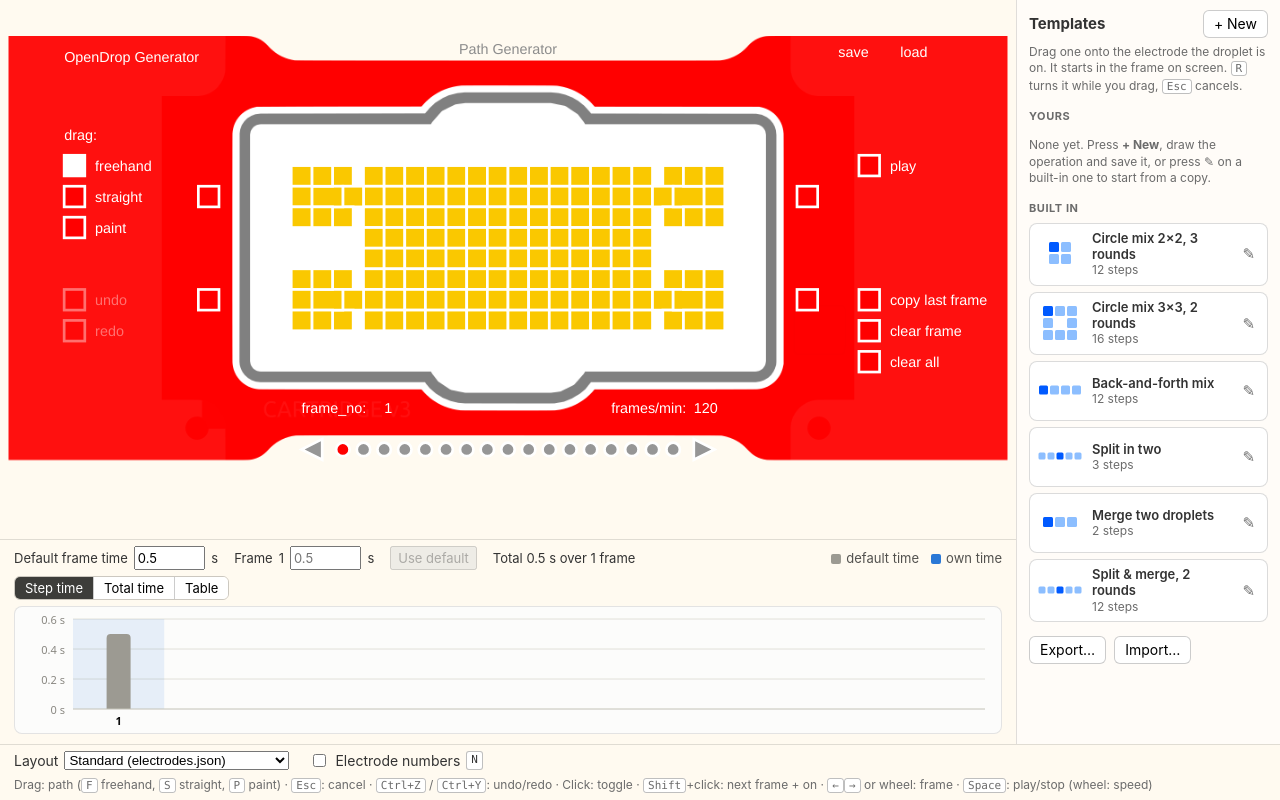
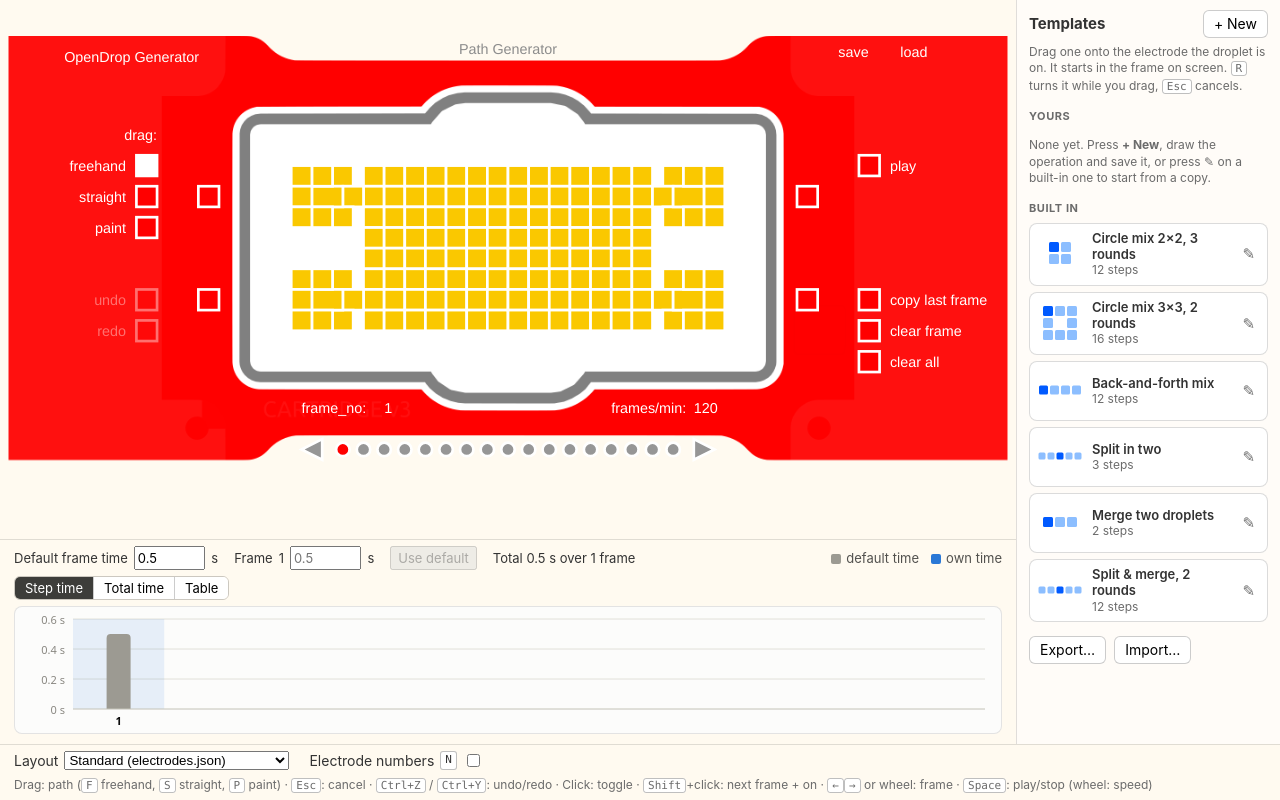
Before and after one commit to ostryJR/NanoSyd_OpenDrop_software, a plain HTML site: page index.html in a window 1280 px wide. Drawn offline with Linux system fonts and the light colour scheme.

Commit message:
Put labels before their boxes on the left and in the bottom bar
The drag tool switch and undo/redo now have their boxes to the right of
the labels, facing the array like the buttons on the right, and the
electrode numbers checkbox comes after its text.

Co-Authored-By: Claude Opus 5.5 <noreply@anthropic.com>
Claude-Session: https://claude.ai/code/session_01XpVGCvb97tyG7azJx5dj1c

```diff
--- a/css/app.css
+++ b/css/app.css
@@ -85,6 +85,10 @@ button {
   font-size: 20px;
   text-anchor: middle;
   dominant-baseline: central;
+}
+
+#board text.end {
+  text-anchor: end;
 }
 
 #board text.cutout-title {
--- a/index.html
+++ b/index.html
@@ -71,7 +71,7 @@
 
   <footer id="bar">
     <label>Layout <select id="layout"></select></label>
-    <label><input type="checkbox" id="numbers"> Electrode numbers <kbd>N</kbd></label>
+    <label>Electrode numbers <kbd>N</kbd> <input type="checkbox" id="numbers"></label>
     <span id="status" role="status" aria-live="polite"></span>
     <span id="help">
       Drag: path (<kbd>F</kbd> freehand, <kbd>S</kbd> straight, <kbd>P</kbd> paint) ·
--- a/js/editor.js
+++ b/js/editor.js
@@ -30,12 +30,14 @@
     { action: 'reservoirRightBottom', x: 28, y: 4, w: 2, h: 2, reservoir: true },
     { action: 'reservoirLeftTop', x: -30, y: -6, w: 2, h: 2, reservoir: true },
     { action: 'reservoirLeftBottom', x: -30, y: 4, w: 2, h: 2, reservoir: true },
-    // New on the left: what a drag does, and undo/redo. Box at (x, y); the label is clickable too.
-    { action: 'toolFreehand', x: -43, y: -9, w: 9, h: 2, label: 'freehand', tool: 'freehand' },
-    { action: 'toolStraight', x: -43, y: -6, w: 9, h: 2, label: 'straight', tool: 'straight' },
-    { action: 'toolPaint', x: -43, y: -3, w: 9, h: 2, label: 'paint', tool: 'paint' },
-    { action: 'undo', x: -43, y: 4, w: 9, h: 2, label: 'undo' },
-    { action: 'redo', x: -43, y: 7, w: 9, h: 2, label: 'redo' },
+    // New on the left: what a drag does, and undo/redo. The label comes first and the box (at
+    // box, y) sits on the side facing the array, mirroring the right-hand buttons. The label is
+    // clickable too.
+    { action: 'toolFreehand', x: -45, y: -9, w: 11, h: 2, box: -36, label: 'freehand', tool: 'freehand' },
+    { action: 'toolStraight', x: -45, y: -6, w: 11, h: 2, box: -36, label: 'straight', tool: 'straight' },
+    { action: 'toolPaint', x: -45, y: -3, w: 11, h: 2, box: -36, label: 'paint', tool: 'paint' },
+    { action: 'undo', x: -45, y: 4, w: 11, h: 2, box: -36, label: 'undo' },
+    { action: 'redo', x: -45, y: 7, w: 11, h: 2, box: -36, label: 'redo' },
   ];
 
   // What a drag on the array does: draw a droplet path that follows the pointer, draw one along
--- a/js/view.js
+++ b/js/view.js
@@ -65,7 +65,7 @@
       label('clear all', 37, 11.5);
       label('frame_no:', -20, 16);
       label('frames/min:', 10, 16);
-      label('drag:', -43, -10.5);
+      label('drag:', -34, -10.5).setAttribute('class', 'end'); // right-aligned over the boxes
       this.frameLabel = label('', -12, 16);
       this.speedLabel = label('', 18, 16);
 
@@ -93,13 +93,14 @@
       this.reservoirButtons = el('g', {}, controls);
       for (const [u, v] of [[28, -6], [28, 4], [-30, -6], [-30, 4]]) box(u, v, this.reservoirButtons);
 
-      // On the left: the drag tool switch (the chosen tool's box is white) and undo/redo.
+      // On the left: the drag tool switch (the chosen tool's box is white) and undo/redo, each
+      // label right-aligned against its box.
       this.toolBoxes = [];
       this.historyButtons = {};
       for (const c of CONTROLS.filter((control) => control.label)) {
         const group = el('g', {}, controls);
-        const node = box(c.x, c.y, group);
-        label(c.label, c.x + 3, c.y + 1.5, group);
+        const node = box(c.box, c.y, group);
+        label(c.label, c.box - 1, c.y + 1.5, group).setAttribute('class', 'end');
         const hit = el('rect', { class: 'hit', x: px(c.x), y: py(c.y), width: G.UNIT * c.w, height: G.UNIT * c.h }, group);
         el('title', {}, hit).textContent = TIPS[c.action] || '';
         if (c.tool) this.toolBoxes.push({ tool: c.tool, node });
```
